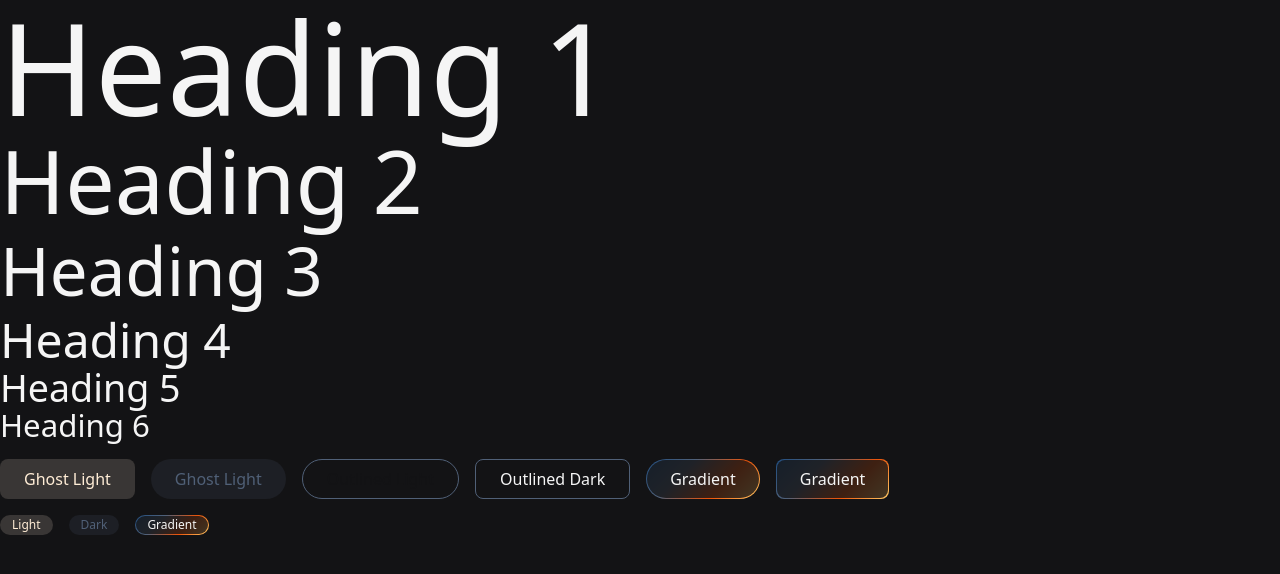
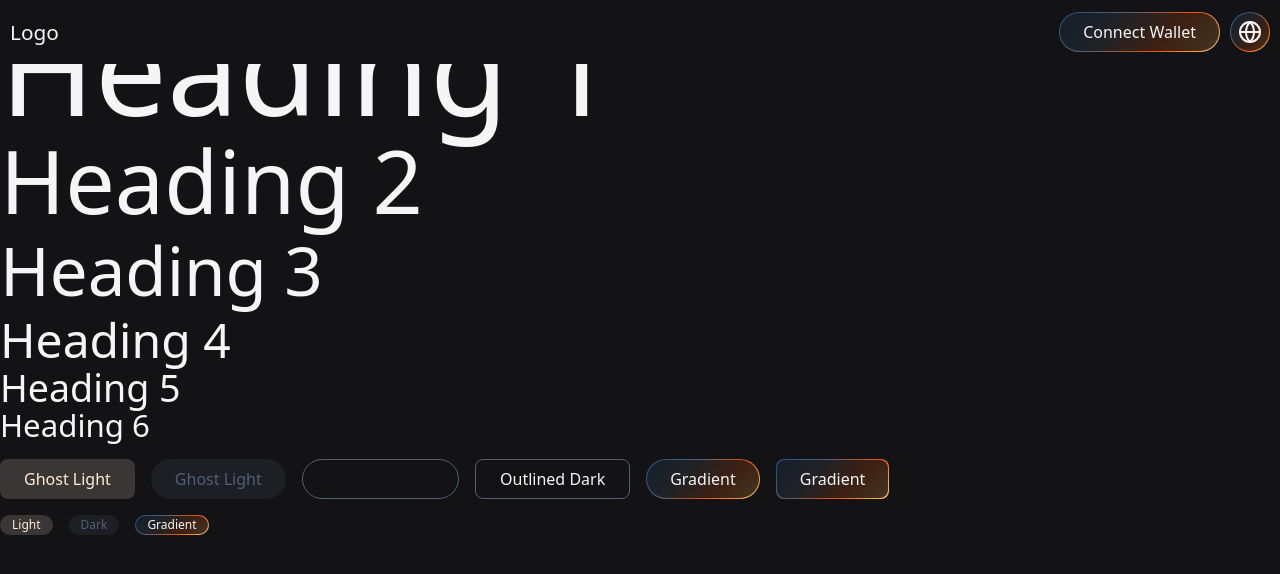
Before and after one commit to bakansm/sonic-labs-fe-assignment, a Next.js app: page / in a window 1280 px wide. Shown: the top 574 px of the page. Built offline with nearby package versions, Linux system fonts and the light colour scheme.

Commit message:
feat: implement header

```diff
--- a/src/app/(platform)/layout.tsx
+++ b/src/app/(platform)/layout.tsx
@@ -1,6 +1,12 @@
 import type { ReactNode } from 'react';
+import { Header } from '@/components/layout/header';
 import { ScrollArea } from '@/components/ui/scroll-area';
 
 export default function PlatformLayout({ children }: Readonly<{ children: ReactNode }>) {
-  return <ScrollArea className='relative h-screen w-full'>{children}</ScrollArea>;
+  return (
+    <ScrollArea className='relative h-screen w-full'>
+      <Header />
+      {children}
+    </ScrollArea>
+  );
 }
--- a/src/components/layout/header.tsx
+++ b/src/components/layout/header.tsx
@@ -1,3 +1,23 @@
+import { GlobeIcon, MenuIcon } from 'lucide-react';
+import { Button } from '../ui/button';
+
 export const Header = () => {
-  return <header></header>;
+  return (
+    <header className='fixed top-0 left-0 z-50 flex h-16 w-full items-center justify-center bg-background'>
+      <div className='mx-auto flex w-full max-w-7xl items-center justify-between px-2.5'>
+        <h1 className='text-body-lg'>Logo</h1>
+        <div className='flex h-min items-center gap-x-2.5'>
+          <Button shape={'circular'} variant={'gradient'}>
+            Connect Wallet
+          </Button>
+          <Button className='hidden sm:block' icon shape={'circular'} variant={'gradient'}>
+            <GlobeIcon />
+          </Button>
+          <Button className='block sm:hidden' color={'dark'} icon shape={'circular'} variant={'outlined'}>
+            <MenuIcon />
+          </Button>
+        </div>
+      </div>
+    </header>
+  );
 };
```
